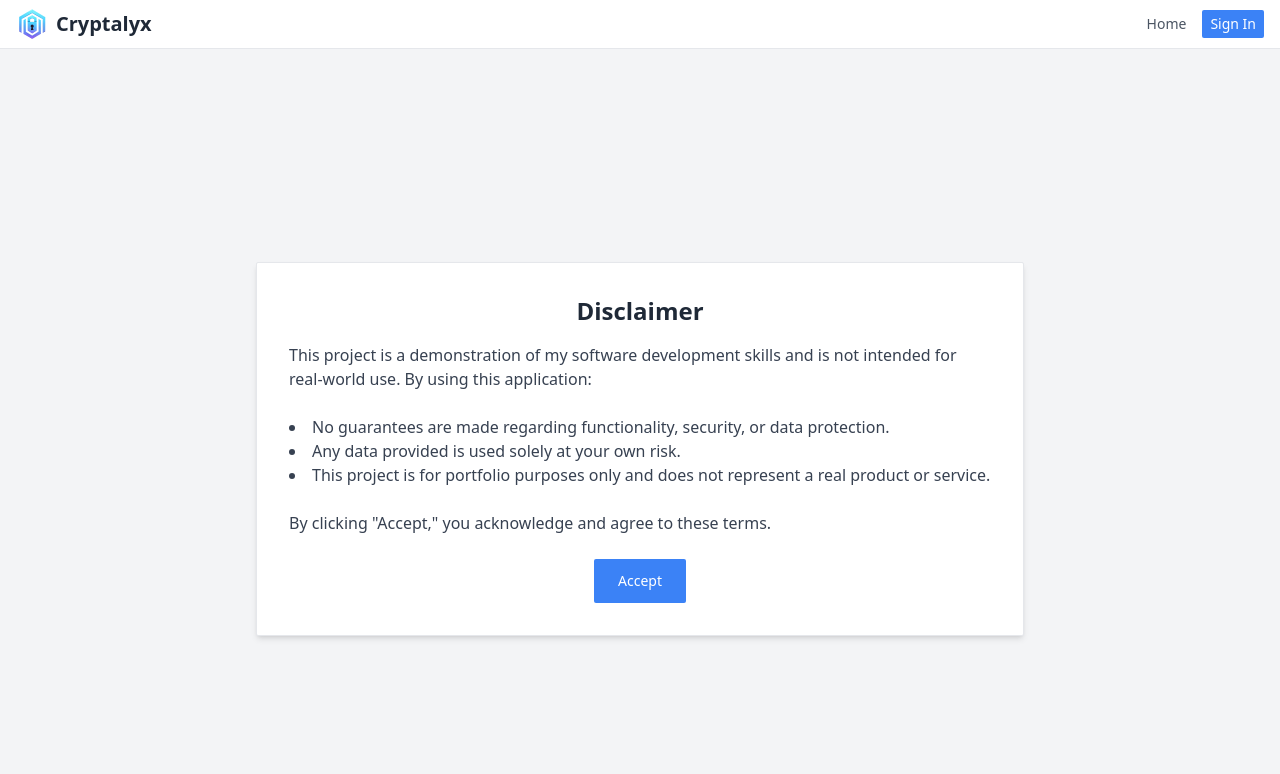
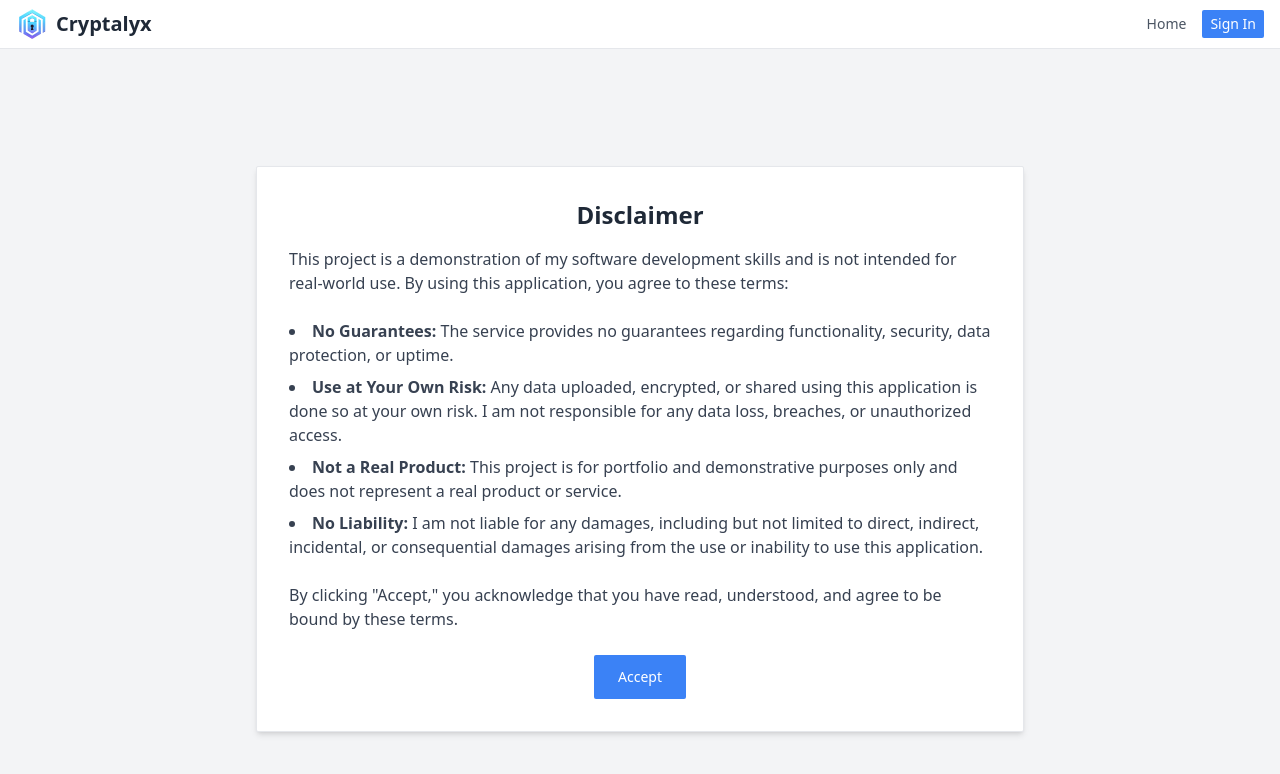
Before and after one commit to matthew-hajec/veil_vault_frontend, a React (Vite) app: page / in a window 1280 px wide. Shown: the top 774 px of the page. Built offline with nearby package versions, Linux system fonts and the light colour scheme.

Commit message:
updated disclaimer

```diff
--- a/src/pages/Disclaimer.jsx
+++ b/src/pages/Disclaimer.jsx
@@ -16,19 +16,41 @@ const DisclaimerPage = ({ setDisclaimerAccepted }) => {
           Disclaimer
         </h1>
         <p className="text-gray-700 mb-6">
-          This project is a demonstration of my software development skills and is not intended
-          for real-world use. By using this application:
+          This project is a demonstration of my software development skills and
+          is not intended for real-world use. By using this application, you
+          agree to these terms:
         </p>
-        <ul className="list-disc list-inside text-gray-700 mb-6">
-          <li>No guarantees are made regarding functionality, security, or data protection.</li>
-          <li>Any data provided is used solely at your own risk.</li>
-          <li>This project is for portfolio purposes only and does not represent a real product or service.</li>
+        <ul className="list-disc list-inside text-gray-700 mb-6 space-y-2">
+          <li>
+            <strong>No Guarantees:</strong> The service provides no guarantees
+            regarding functionality, security, data protection, or uptime.
+          </li>
+          <li>
+            <strong>Use at Your Own Risk:</strong> Any data uploaded, encrypted,
+            or shared using this application is done so at your own risk. I am
+            not responsible for any data loss, breaches, or unauthorized access.
+          </li>
+          <li>
+            <strong>Not a Real Product:</strong> This project is for portfolio
+            and demonstrative purposes only and does not represent a real
+            product or service.
+          </li>
+          <li>
+            <strong>No Liability:</strong> I am not liable for any damages,
+            including but not limited to direct, indirect, incidental, or
+            consequential damages arising from the use or inability to use this
+            application.
+          </li>
         </ul>
         <p className="text-gray-700 mb-6">
-          By clicking "Accept," you acknowledge and agree to these terms.
+          By clicking "Accept," you acknowledge that you have read, understood,
+          and agree to be bound by these terms.
         </p>
         <div className="flex justify-center">
-          <Button className="bg-blue-500 text-white px-6 py-3" onClick={handleAccept}>
+          <Button
+            className="bg-blue-500 text-white px-6 py-3"
+            onClick={handleAccept}
+          >
             Accept
           </Button>
         </div>
```
